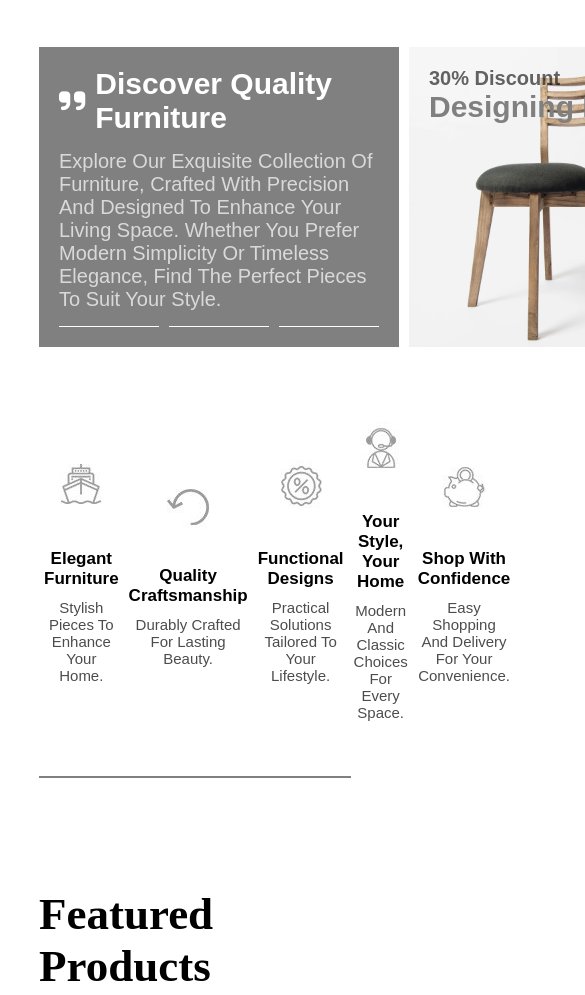
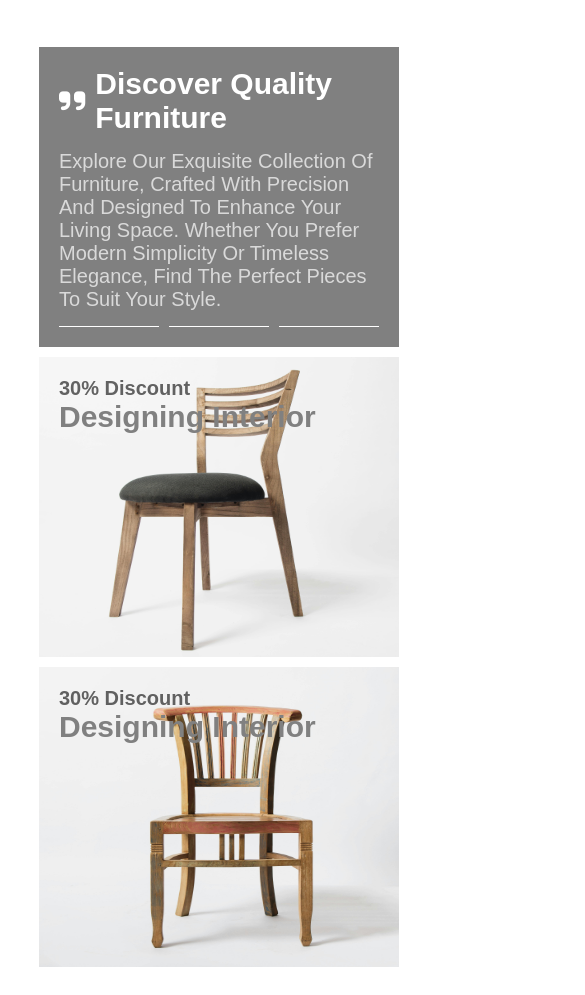
Before and after one commit to Amr0Maher/Furnify, a plain HTML site: page index.html in a window 390 px wide. Shown: the part 2867-3862 px from the top of the page, 585 px wide, since content can reach past the window. Drawn offline with Linux system fonts and the light colour scheme; a web font is replaced by a local one.

Commit message:
"Update CSS for .container .art and add responsive grid layout"
"Update CSS for .container .art and add responsive grid layout

- Adjusted width of .container .art and .container .art > .art-main to 100%.
- Added margin above and below .art within .container.
- Implemented grid layout for .art-main with three columns and one row, including gaps.
- Styled .box with transition effects and positioned .over-lay with flexbox.
- Set font sizes and colors for headings and paragraphs within .over-lay.
- Ensured images fill parent dimensions and applied hover effects to .box.
- Styled main-box with padding, background color, and flexbox layout.
- Adjusted styles for .title, icon, h2, p, .bullet, and .line.
- Added media query for screens with max-width 400px to adjust grid layout to single column and stack rows."

```diff
--- a/css/style.css
+++ b/css/style.css
@@ -541,7 +541,6 @@ footer .footer-main .links ul li a {
 }
 
 /*  */
-/* Set width to 100% for .art and .art-main within .container */
 .container .art,
 .container .art>.art-main {
     width: 100%;
@@ -627,7 +626,7 @@ footer .footer-main .links ul li a {
 }
 
 /* Hover effect on .box to scale up */
-.container>.art>.art-main>.box:hover {
+.container>.art>.art-main>.hover:hover {
     transform: scale(1.1);
     /* Scale up by 10% */
     -webkit-transform: scale(1.1);
@@ -706,6 +705,17 @@ footer .footer-main .links ul li a {
     /* Background color */
 }
 
+@media(max-width:400px) {
+    .container>.art>.art-main {
+            display: grid;
+            grid-template-columns: 1fr;
+            /* Three columns with specified widths */
+            grid-template-rows: 300px 300px 300px;
+            /* One row with fixed height */
+            gap: 10px;
+            /* Gap between grid items */
+        }
+}
 /*  */
 /* Set width to 100% for .sprites and .sprites-main within .container */
 .container>.sprites,
```
